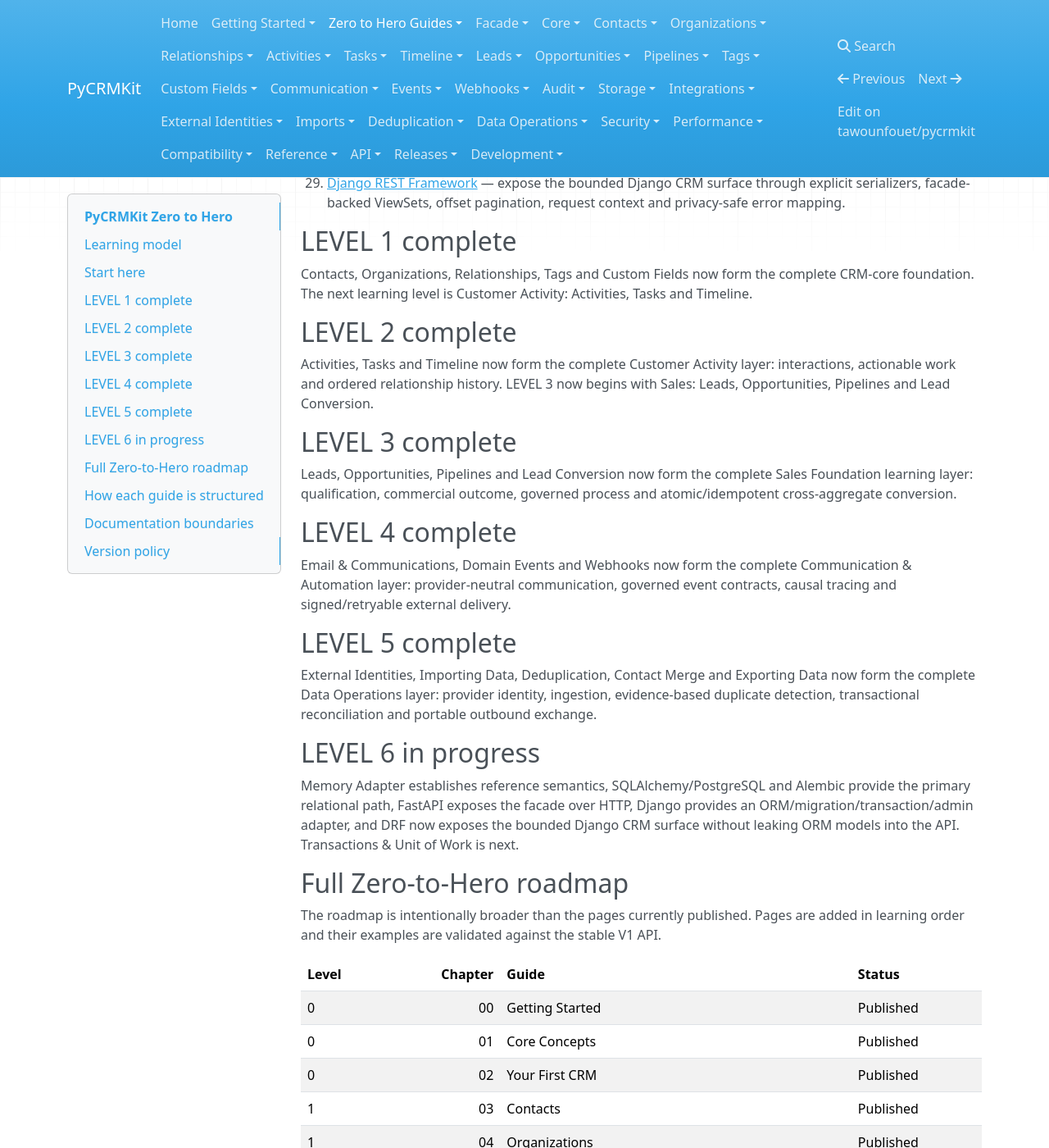
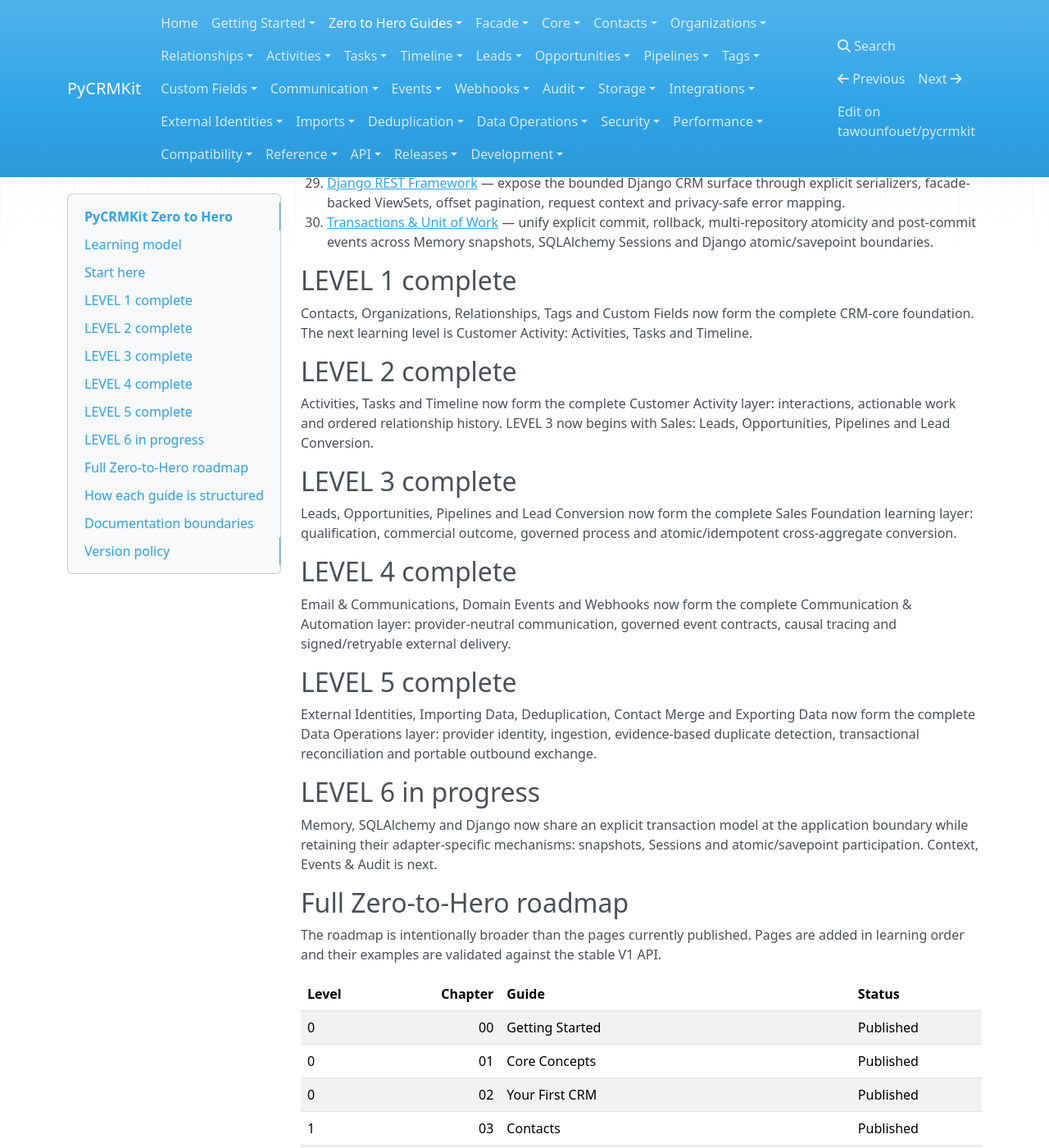
Before and after one commit to tawounfouet/pycrmkit, an MkDocs documentation site: the page built from docs/guides/index.md, in a window 1280 px wide and 1400 px high, scrolled down 1920 px. Shown: the whole window at 82% size. Built offline with MkDocs 1.6.1, drawn with Linux system fonts in a browser that asks for light colours; nearby versions of some CDN libraries.

Commit message:
docs: publish Transactions and Unit of Work guide in Level 6 roadmap

```diff
--- a/docs/guides/index.md
+++ b/docs/guides/index.md
@@ -62,6 +62,7 @@
 27. [FastAPI](26_fastapi.md) — expose the CRM facade through Pydantic transport schemas, request-scoped context, command-oriented routers, stable HTTP errors, OpenAPI contracts and PostgreSQL-backed API qualification.
 28. [Django](27_django.md) — integrate Django ORM persistence, adapter-specific migrations, explicit transactions, ambient savepoints, admin operations and PostgreSQL qualification without making ORM models the domain.
 29. [Django REST Framework](28_django_rest_framework.md) — expose the bounded Django CRM surface through explicit serializers, facade-backed ViewSets, offset pagination, request context and privacy-safe error mapping.
+30. [Transactions & Unit of Work](29_transactions_and_unit_of_work.md) — unify explicit commit, rollback, multi-repository atomicity and post-commit events across Memory snapshots, SQLAlchemy Sessions and Django atomic/savepoint boundaries.
 
 ## LEVEL 1 complete
 
@@ -85,7 +86,7 @@
 
 ## LEVEL 6 in progress
 
-Memory Adapter establishes reference semantics, SQLAlchemy/PostgreSQL and Alembic provide the primary relational path, FastAPI exposes the facade over HTTP, Django provides an ORM/migration/transaction/admin adapter, and DRF now exposes the bounded Django CRM surface without leaking ORM models into the API. Transactions & Unit of Work is next.
+Memory, SQLAlchemy and Django now share an explicit transaction model at the application boundary while retaining their adapter-specific mechanisms: snapshots, Sessions and atomic/savepoint participation. Context, Events & Audit is next.
 
 ## Full Zero-to-Hero roadmap
 
```
Also changed, not shown: other parts of docs/guides/index.md (+1 -1 lines).
